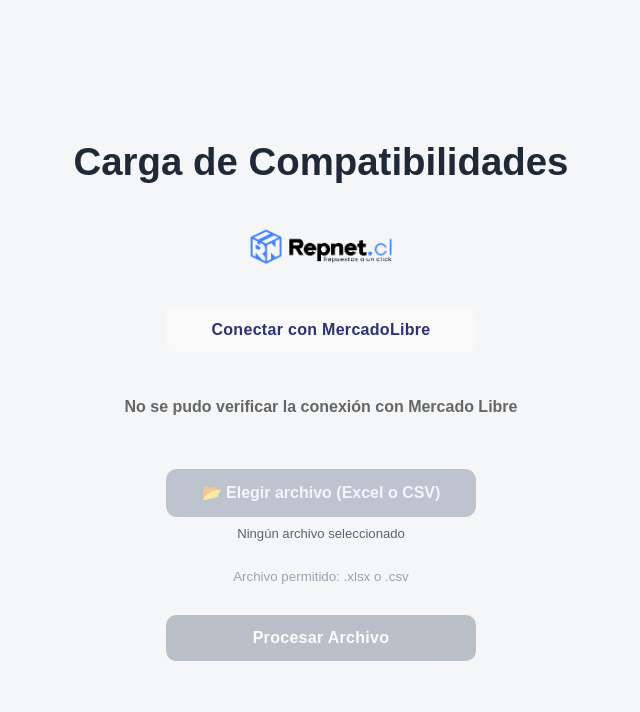
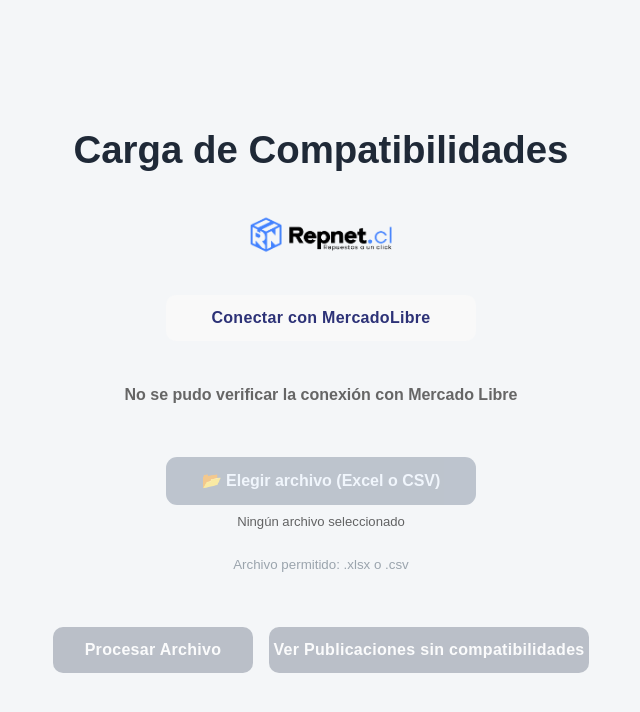
Before and after one commit to RodrigoArayaMunoz/CargaCompatibilidadesREPNET, a React (Vite) app: page / in a window 1280 px wide. Shown: the top 712 px of the page, without its empty margins (319-959 px from the left). Built offline with nearby package versions, Linux system fonts and the light colour scheme; no server answers.

Commit message:
nuevo componente de ver publicaciones sin compatibilidad.

```diff
--- a/src/App.css
+++ b/src/App.css
@@ -262,3 +262,21 @@
     transform: rotate(360deg);
   }
 }
+
+.actions-row {
+  display: flex;
+  justify-content: center;
+  align-items: center;
+  gap: 16px;
+  margin-top: 24px;
+  flex-wrap: wrap;
+}
+
+.actions-row .process-button {
+  margin-top: 0;
+  width: 200px;
+}
+
+.secondary-action-button {
+  min-width: 320px;
+}
--- a/src/App.jsx
+++ b/src/App.jsx
@@ -355,6 +355,10 @@
     ? ""
     : mlStatusMessage;
 
+    const handleViewPublicationsWithoutCompatibilities = () => {
+  window.location.href = `${API_BASE}/publicaciones-sin-compatibilidades`;
+};
+
   return (
     <>
       <ProcessingOverlay
@@ -406,6 +410,7 @@
           </small>
         </div>
 
+<div className="actions-row">
   <button
     className="process-button"
     onClick={handleProcess}
@@ -425,6 +430,15 @@
       : buttonText}
   </button>
 
+  <button
+    className="process-button secondary-action-button"
+    onClick={handleViewPublicationsWithoutCompatibilities}
+    disabled={!mlVerified || checkingConnection || loadingProcess || loadingResult}
+  >
+    Ver Publicaciones sin compatibilidades
+  </button>
+</div>
+
         {message && !loadingProcess && (
           <p className={`status-message ${status}`}>{message}</p>
         )}
```
Also changed, not shown: src/components/PublicationsWithoutCompatibilityModal.jsx (added). Lines whose indentation alone changed are shown as unchanged.
